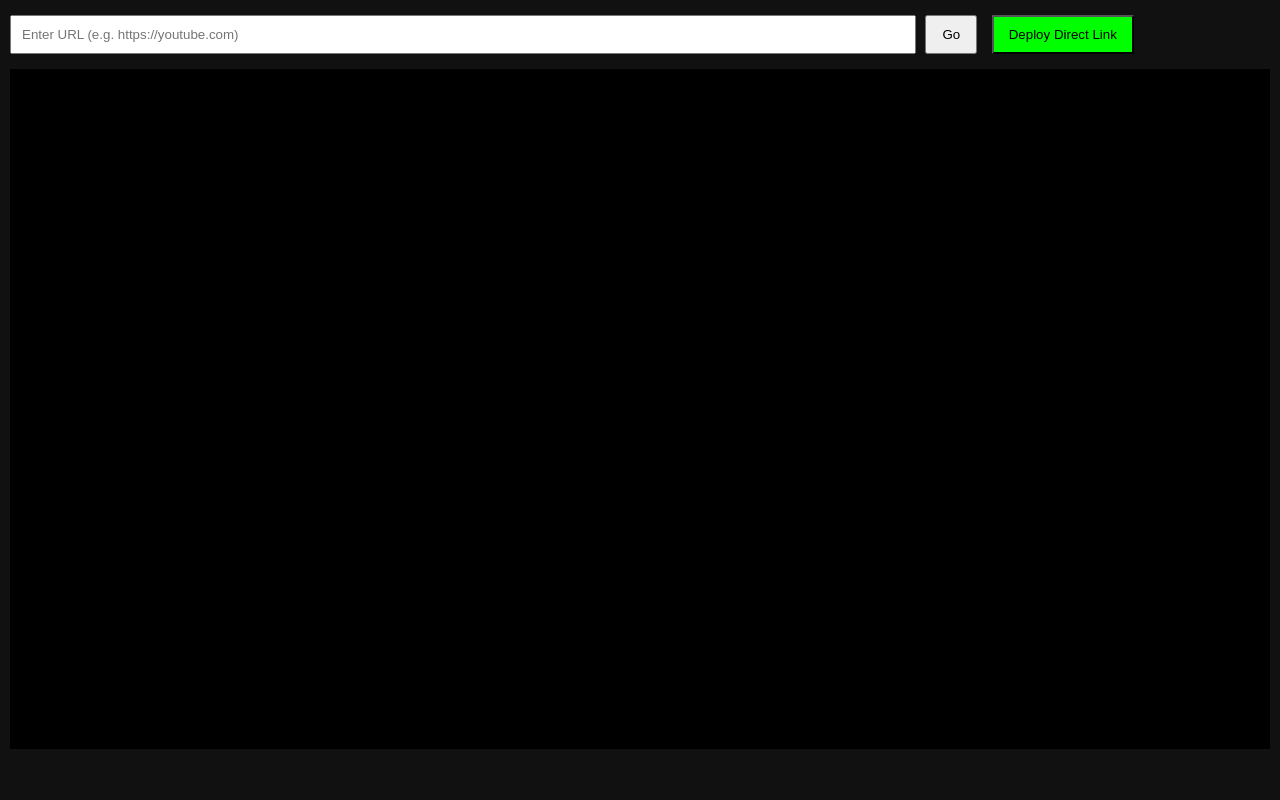
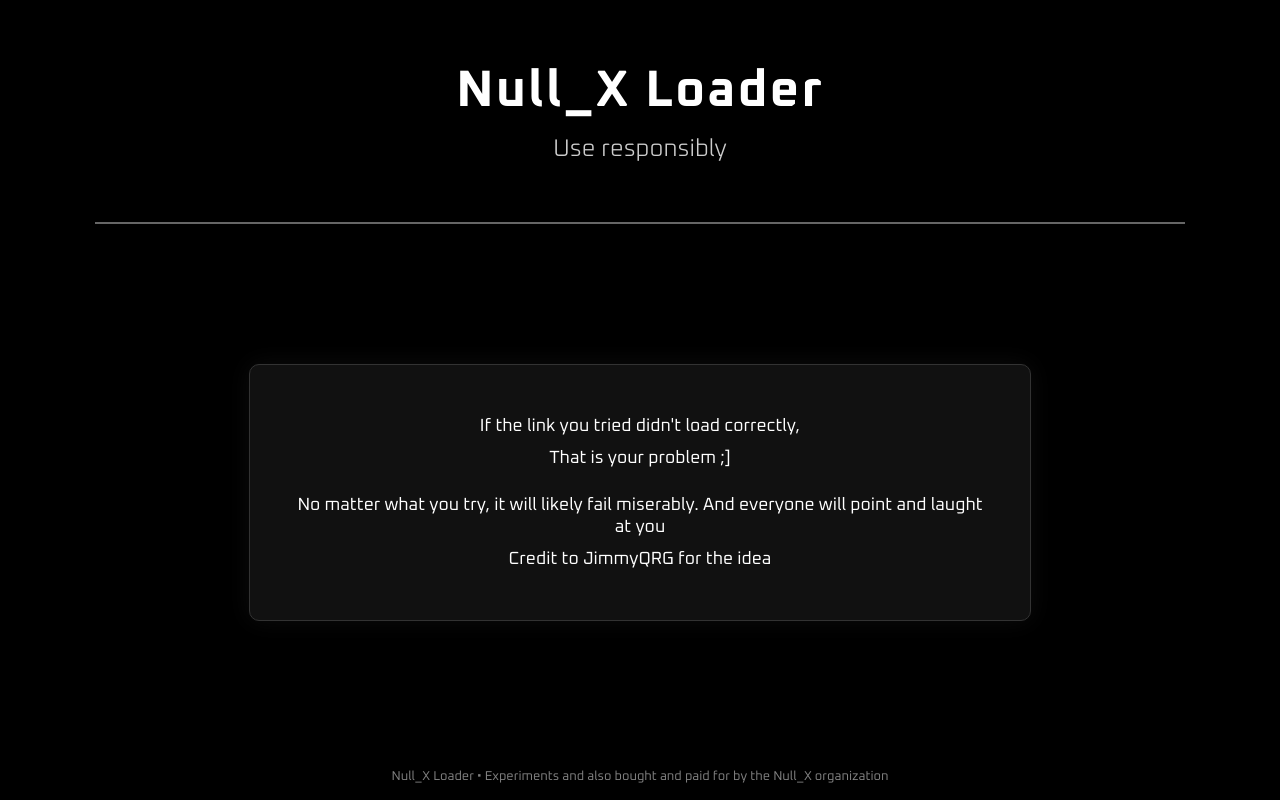
Before and after one commit to GLAXYIAS/Test-for-now, a plain HTML site: page index.html in a window 1280 px wide. Drawn offline with Linux system fonts and the light colour scheme.

Commit message:
Update index.html

```diff
--- a/index.html
+++ b/index.html
@@ -1,61 +1,119 @@
 <!DOCTYPE html>
 <html lang="en">
 <head>
-  <meta charset="UTF-8">
-  <meta name="viewport" content="width=device-width, initial-scale=1.0">
-  <title>My Drive - Google Drive</title>
-  <style>
-    body { font-family: Arial; margin: 0; padding: 10px; background: #111; color: #fff; }
-    #controls { margin-bottom: 10px; }
-    input { width: 70%; padding: 10px; }
-    button { padding: 10px 15px; margin: 5px; cursor: pointer; }
-    #frame { width: 100%; height: 85vh; border: none; background: #000; }
-  </style>
+<meta charset="UTF-8">
+<meta name="viewport" content="width=device-width, initial-scale=1.0">
+
+<link rel="preconnect" href="https://fonts.googleapis.com">
+<link rel="preconnect" href="https://fonts.gstatic.com" crossorigin>
+<link href="https://fonts.googleapis.com/css2?family=Oxanium:wght@200..800&display=swap" rel="stylesheet">
+
+<title>My Drive - Google Drive</title>
+
+<style>
+
+body{
+    margin:0;
+    font-family: "Oxanium", sans-serif;
+    background:#000;
+    color:#fff;
+    display:flex;
+    flex-direction:column;
+    min-height:100vh;
+}
+
+/* top header */
+header{
+    text-align:center;
+    padding:60px 20px 30px 20px;
+}
+
+header h1{
+    font-size:3.2rem;
+    letter-spacing:2px;
+    margin:0;
+}
+
+header h2{
+    font-weight:300;
+    margin-top:10px;
+    opacity:0.8;
+}
+
+/* divider */
+hr{
+    width:85%;
+    border:1px solid #fff;
+    opacity:0.4;
+}
+
+/* main content */
+main{
+    flex:1;
+    display:flex;
+    align-items:center;
+    justify-content:center;
+}
+
+.content-box{
+    max-width:700px;
+    background:#111;
+    border:1px solid #333;
+    padding:40px;
+    border-radius:10px;
+    text-align:center;
+    box-shadow:0 0 25px rgba(255,255,255,0.05);
+}
+
+.content-box p{
+    font-size:1.1rem;
+    margin:10px 0;
+}
+
+/* link style */
+.proxy{
+    margin-top:20px;
+    font-size:0.95rem;
+    color:#ccc;
+    word-break:break-all;
+}
+
+/* footer */
+footer{
+    text-align:center;
+    font-size:0.8rem;
+    padding:15px;
+    opacity:0.5;
+}
+
+</style>
 </head>
+
 <body>
-  <div id="controls">
-    <input id="url" placeholder="Enter URL (e.g. https://youtube.com)" type="text">
-    <button onclick="proxyGo()">Go</button>
-    <button id="deploy" style="background: lime; color: black;">Deploy Direct Link</button>
-  </div>
-  <iframe id="frame" src="about:blank"></iframe>
 
-  <script>
-    const frame = document.getElementById('frame');
-    const input = document.getElementById('url');
+<header>
+    <h1>Null_X Loader</h1>
+    <h2>Use responsibly</h2>
+</header>
 
-    async function proxyGo() {
-      let url = input.value.trim();
-      if (!url) return;
-      if (!url.startsWith('http')) url = 'https://' + url;
+<hr>
 
-      // Basic client-side proxy via rewriting fetch + service worker (register below)
-      // For now, load via data URL or direct — we'll upgrade
-      frame.src = '/proxy/' + b64EncodeUnicode(url);  // Prefix we'll handle in SW
-    }
+<main>
+    <div class="content-box">
 
-    // Simple base64 encoder for URL
-    function b64EncodeUnicode(str) {
-      return btoa(encodeURIComponent(str).replace(/%([0-9A-F]{2})/g, (match, p1) => String.fromCharCode('0x' + p1)));
-    }
+        <p>If the link you tried didn't load correctly,</p>
+        <p>That is your problem ;]</p>
+        <p style="margin-top:25px;">
+            No matter what you try, it will likely fail miserably. And everyone will point and laught at you
+          <p>Credit to JimmyQRG for the idea
+      </p>
 
-    // Deploy button: copies current proxied URL
-    document.getElementById('deploy').onclick = () => {
-      if (frame.src && frame.src !== 'about:blank') {
-        navigator.clipboard.writeText(frame.src).then(() => {
-          alert('Link copied! Open it directly — it should load the proxied site.');
-        }).catch(() => alert('Copy failed — select and copy manually: ' + frame.src));
-      } else {
-        alert('Load a site first!');
-      }
-    };
+    </div>
+</main>
 
-    // Register service worker for rewriting
-    if ('serviceWorker' in navigator) {
-      navigator.serviceWorker.register('/sw.js').then(reg => {
-        console.log('SW registered', reg);
-      }).catch(err => console.error('SW failed', err));
-    }
-  </script>
+<footer>
+    Null_X Loader • Experiments and also bought and paid for by the Null_X organization
+</footer>
+
 </body>
 </html>
```
